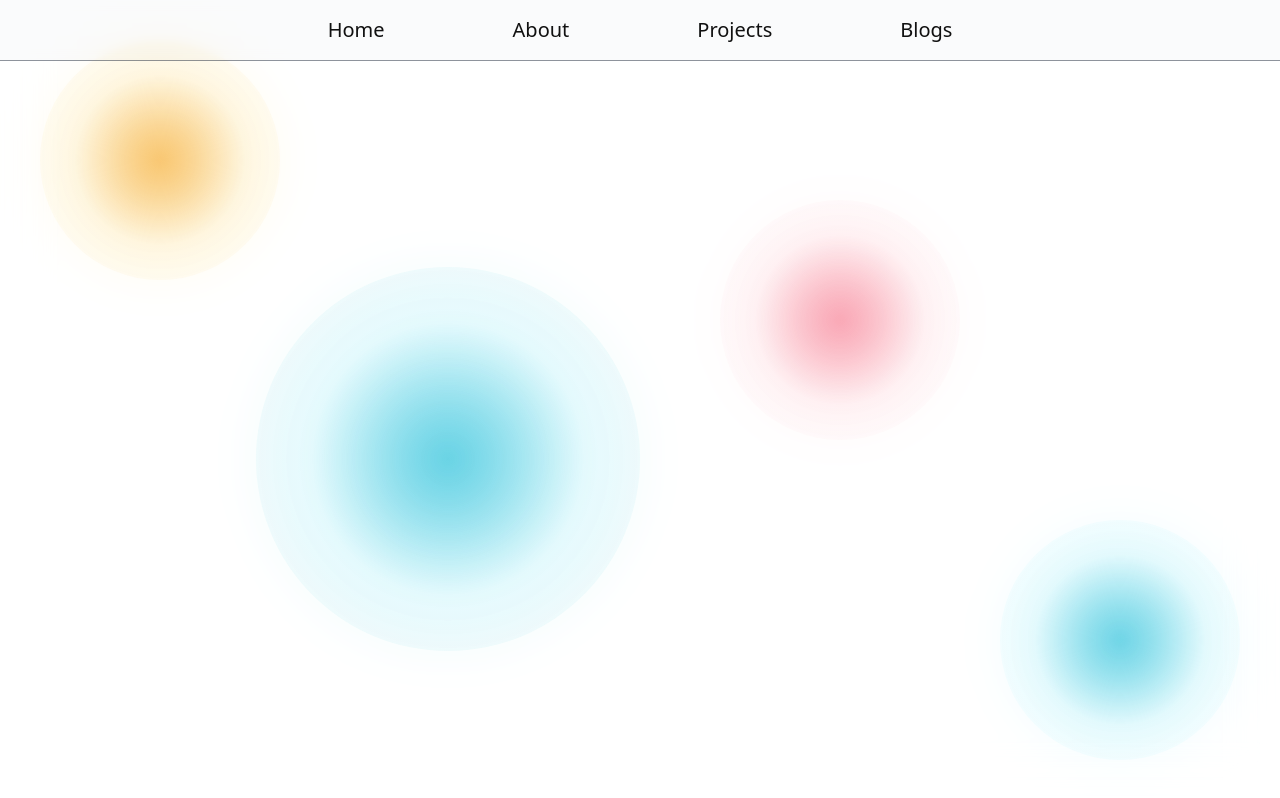
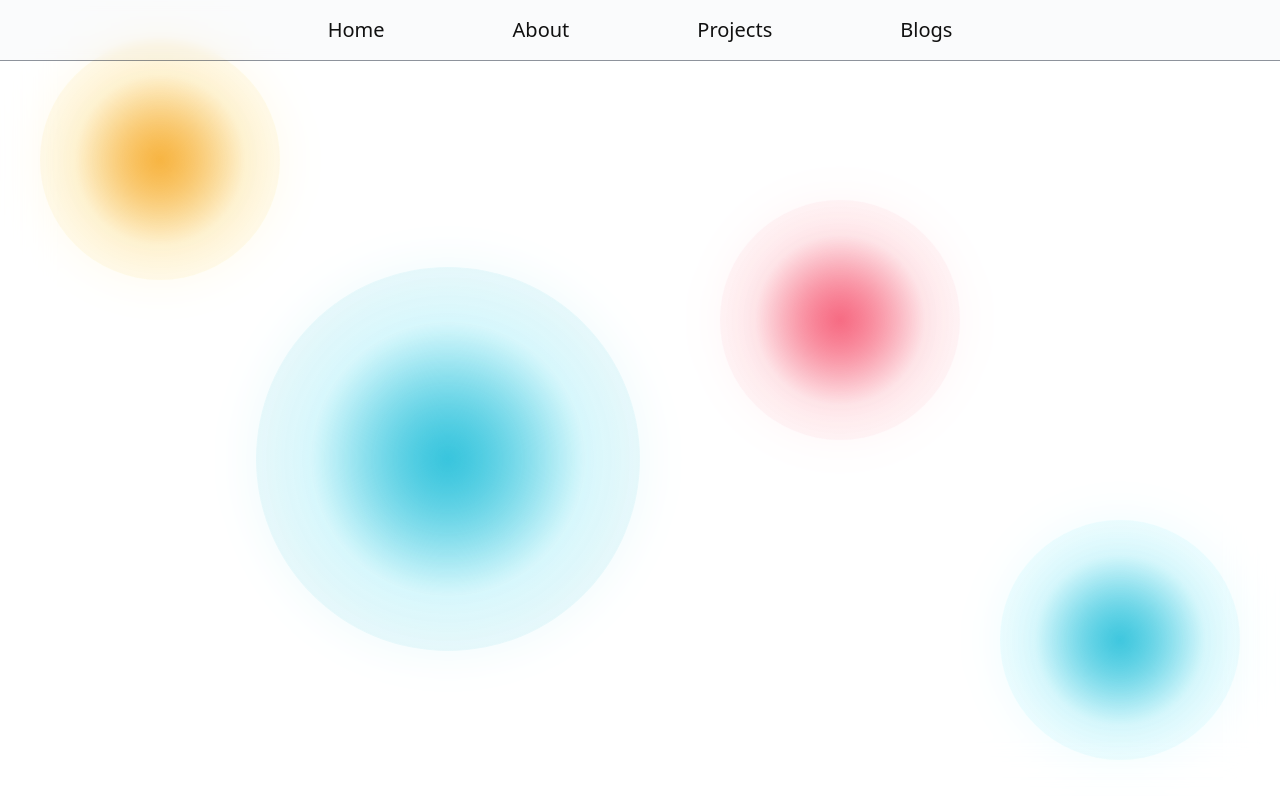
Before and after one commit to ecmCode/nextjs-portfolio, a Next.js app: page /components/Gradient/Gradient in a window 1280 px wide. Built offline with nearby package versions, Linux system fonts and the light colour scheme.

Commit message:
light mode gradient

```diff
--- a/src/pages/components/Gradient/Gradient.module.css
+++ b/src/pages/components/Gradient/Gradient.module.css
@@ -1,15 +1,39 @@
 .ball1 {
-  @apply w-60 h-60 rounded-full bg-gradient-radial dark:from-rose-500/60 from-rose-500 via-rose-300/20 to-rose-200/10 absolute top-1/4 right-1/4 opacity-30;
+  @apply w-60 h-60 rounded-full
+  bg-gradient-radial
+  dark:from-rose-500/60 from-rose-500
+  via-rose-300/20
+  to-rose-200/10
+  dark:opacity-40 opacity-60
+  absolute top-1/4 right-1/4
 }
 
 .ball2 {
-  @apply w-96 h-96 rounded-full bg-gradient-radial dark:from-cyan-500/60 from-cyan-500 via-cyan-300/20 to-cyan-700/10 absolute top-1/3 right-1/2 opacity-40;
+  @apply w-96 h-96 rounded-full
+  bg-gradient-radial
+  dark:from-cyan-500/60 from-cyan-500
+  via-cyan-300/20
+  to-cyan-700/10
+  dark:opacity-40 opacity-60
+  absolute top-1/3 right-1/2
 }
 
 .ball3 {
-  @apply w-60 h-60 rounded-full bg-gradient-radial dark:from-cyan-500/60 from-cyan-500 via-cyan-300/20 to-cyan-200/10 absolute bottom-10 right-10 opacity-40;
+  @apply w-60 h-60 rounded-full
+  bg-gradient-radial
+  dark:from-cyan-500/60 from-cyan-500
+  via-cyan-300/20
+  to-cyan-200/10
+  dark:opacity-40 opacity-60
+  absolute bottom-10 right-10
 }
 
 .ball4 {
-  @apply w-60 h-60 rounded-full bg-gradient-radial dark:from-amber-500/60 from-amber-500 via-amber-300/20 to-amber-200/10 absolute top-10 left-10 opacity-40;
+  @apply w-60 h-60 rounded-full
+  bg-gradient-radial
+  dark:from-amber-500/60 from-amber-500
+  via-amber-300/20
+  to-amber-200/10
+  dark:opacity-40 opacity-60
+  absolute top-10 left-10
 }
```
